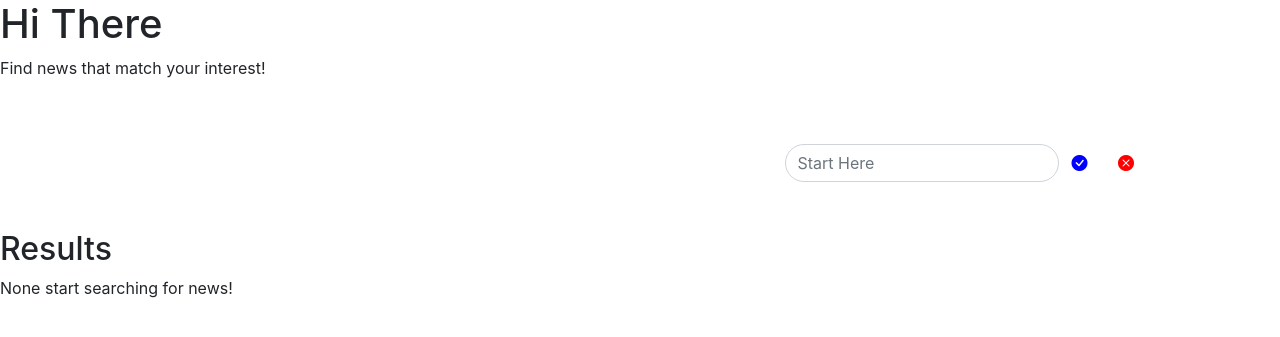
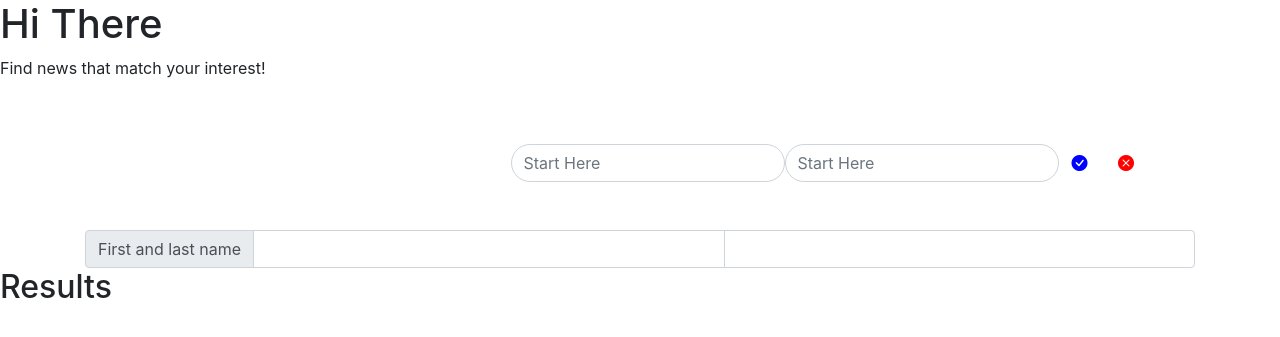
Before and after one commit to tolem/5, a Django app: page / in a window 1280 px wide. Shown: the part 56-393 px from the top of the page. Run offline with Django 4.2, Linux system fonts and the light colour scheme; some libraries are stand-ins or nearby versions.

Commit message:
added template

```diff
--- a/project5/capstone/static/capstone/index.js
+++ b/project5/capstone/static/capstone/index.js
@@ -1,5 +1,82 @@
 document.addEventListener('DOMContentLoaded', function() {
 	console.log("Hello Lami");
 	let searchBox = document.querySelector('.text-box');
-	console.log(searchBox);
+	let searchQuery = document.querySelector('.searchQuery');
+	let searchLocation = document.querySelector('.searchLocation');
+	let submitQuery = document.querySelector('.submitBtn');
+	let searchForm = document.querySelector('.searchForm');
+	let displayBox = document.querySelector('#result-display');
+	const csrftoken = getCookie('csrftoken'); // csrf token from page
+
+
+	// console.log(displayBox);
+	// console.log(innerHeight);
+	// console.log(searchQuery);
+
+	searchForm.addEventListener('submit', findNews);
+
+	console.log(searchLocation.value, searchQuery.value);
+
+
+
+function findNews(event){
+
+	// body...
+	event.preventDefault();
+	// console.log(searchLocation.value, searchQuery.value);
+	// findNews(searchQuery.value, searchLocation.value);
+
+	content =  {'query': searchQuery.value, 'location': searchLocation.value }
+
+	fetch(`news/search`, {
+	    method: 'POST',
+	    headers: {'X-CSRFToken': csrftoken},
+	    body: JSON.stringify({
+	        search: content
+	    })
+	  }).then(response => response.json()).then( result => {
+	  	console.log(result);
+
+
+	}).catch(err=>console.log(err));
+
+
+	return
+
+
+	}
+
+
+
+
 });
+console.log(csrftoken);
+
+function getCookie(name) {
+    let cookieValue = null;
+    if (document.cookie && document.cookie !== '') {
+        const cookies = document.cookie.split(';');
+        for (let i = 0; i < cookies.length; i++) {
+            const cookie = cookies[i].trim();
+            // Does this cookie string begin with the name we want?
+            if (cookie.substring(0, name.length + 1) === (name + '=')) {
+                cookieValue = decodeURIComponent(cookie.substring(name.length + 1));
+                break;
+            }
+        }
+    }
+    return cookieValue;
+}
+
+
+
+function viewNews(result){
+	console.log(result.totalResults);
+
+}
+
+
+function paginate(argument) {
+	// body...
+	return
+}
--- a/project5/capstone/templates/capstone/index.html
+++ b/project5/capstone/templates/capstone/index.html
@@ -9,10 +9,13 @@
   <div class="row">
     <div class="col-md-12">
       <div  class="d-flex justify-content-end p-4 backgroundColor">
-      <form action="#" class="form-inline my-4 w-100 justify-content-end fullWidthForm position-relative mr-4">
+      <form action="" method="POST" class="form-inline my-4 w-100 justify-content-end fullWidthForm position-relative mr-4 searchForm">
+        {% csrf_token %}
         <input type="text" class="form-control text-box rounded-pill" placeholder="Start Here" required>
+        <input type="text" class="form-control text-box rounded-pill" placeholder="Start Here" required>
+
         <div class="buttonContainer">
-          <button class="btn" type="submit"><i class="bi bi-check-circle-fill"></i></button>
+          <button class="btn" type="submit"><i class="bi bi-check-circle-fill submitBtn"></i></button>
           <button class="btn" type="reset"><i class="bi bi-x-circle-fill"></i></button>
         </div>
         <span class="line"></span>
@@ -20,11 +23,18 @@
       </div>
     </div>
   </div>
+  <div class="input-group">
+  <div class="input-group-prepend">
+    <span class="input-group-text">First and last name</span>
+  </div>
+  <input type="text" aria-label="First name" class="form-control searchQuery">
+  <input type="text" aria-label="Last name" class="form-control searchLocation">
+</div>
 </div>
 
 <h2> Results </h2>
-<div id="display-results">
-    None start searching for news!
+<div id="result-display">
+    <!-- None start searching for news!  -->
 </div>
 
 {% endblock %}
--- a/project5/capstone/urls.py
+++ b/project5/capstone/urls.py
@@ -8,5 +8,5 @@ urlpatterns = [
     path("login", views.login_view, name="login"),
     path("logout", views.logout_view, name="logout"),
     path("register", views.register, name="register"),
-    path('everything/<str:query>', views.get_everything, name='everything'),
+    path('news/search', views.search_news, name='search'),
 ]
--- a/project5/capstone/views.py
+++ b/project5/capstone/views.py
@@ -5,6 +5,8 @@ from django.http import HttpResponse, HttpResponseRedirect
 from django.shortcuts import render
 from django.urls import reverse
 from .models import User
+import json
+from django.views.decorators.csrf import csrf_exempt
 from newsapi.newsapi_client import NewsApiClient
 import environ
 from django.urls import reverse
@@ -76,16 +78,17 @@ def register(request):
 
 
 # capstone
-def get_everything(request, query):
+# @csrf_exempt
+def search_news(request):
     if request.method != "POST":
         return JsonResponse({"error": "POST request required."}, status=400)
+    data = json.loads(request.body)
+    content = data.get("search", "")
+    print(content.get('query', ''))
+    headlines = api.get_everything(q=content.get('query',''))
+    print('response recieved, Lami')
+    return JsonResponse(headlines, status=201)
 
-    headlines = api.get_everything(q=query)
-    return JsonResponse(headlines)
-
-    # sources = api.get_sources()
-    # print(api.get_everything(q='anime'))
-    # print(sources)
 
 
 def get_headlines():
```
Also changed, not shown: project5/capstone/static/capstone/save.js (added, +16 -0 lines), project5/db.sqlite3.
